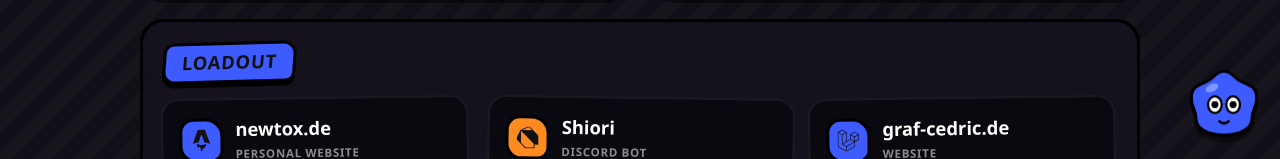
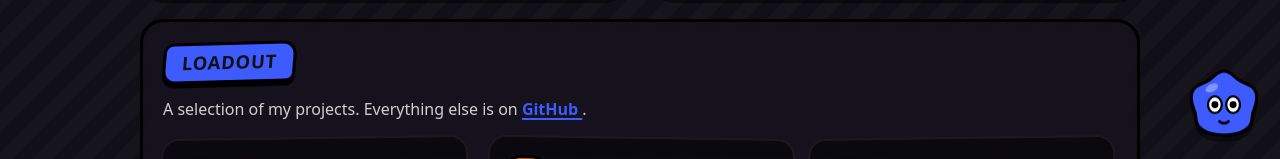
Before and after one commit to newtox/newtox.de, an Astro site: page / in a window 1280 px wide. Shown: the part 641-800 px from the top of the page. Built offline with nearby package versions, Linux system fonts and the light colour scheme; Astro itself is replaced by a stand-in of ours; no server answers; a web font is replaced by a local one.

Commit message:
Add GitHub link above loadout

```diff
--- a/src/data/i18n.ts
+++ b/src/data/i18n.ts
@@ -6,6 +6,7 @@ export const dict = {
     switchTeam: 'Switch team',
     lobby: 'Lobby',
     loadout: 'Loadout',
+    loadoutIntro: 'A selection of my projects. Everything else is on',
     gear: 'Gear',
     about: 'About me',
     socials: 'Find me',
@@ -39,6 +40,7 @@ export const dict = {
     switchTeam: 'Team wechseln',
     lobby: 'Lobby',
     loadout: 'Ausrüstung',
+    loadoutIntro: 'Eine Auswahl meiner Projekte. Alles andere findest du auf',
     gear: 'Gear',
     about: 'Über mich',
     socials: 'Finde mich',
--- a/src/pages/index.astro
+++ b/src/pages/index.astro
@@ -78,6 +78,13 @@ const year = new Date().getFullYear()
       <Sticker tilt={-1.5}>
         <T k="loadout" />
       </Sticker>
+      <p class="lead">
+        <T k="loadoutIntro" />{' '}
+        <a href="https://github.com/newtox" target="_blank" rel="noopener">
+          GitHub
+        </a>
+        .
+      </p>
       <Loadout />
     </section>
 
@@ -268,6 +275,17 @@ const year = new Date().getFullYear()
     line-height: 1.6;
     color: #fffe;
   }
+  .lead {
+    margin: 0 0 16px;
+    color: #fffc;
+    line-height: 1.5;
+  }
+  .lead a {
+    color: var(--mine);
+    font-weight: 800;
+    text-decoration-thickness: 2px;
+    text-underline-offset: 3px;
+  }
   .hint {
     margin: 14px 0 0;
     font-size: 0.85rem;
```
